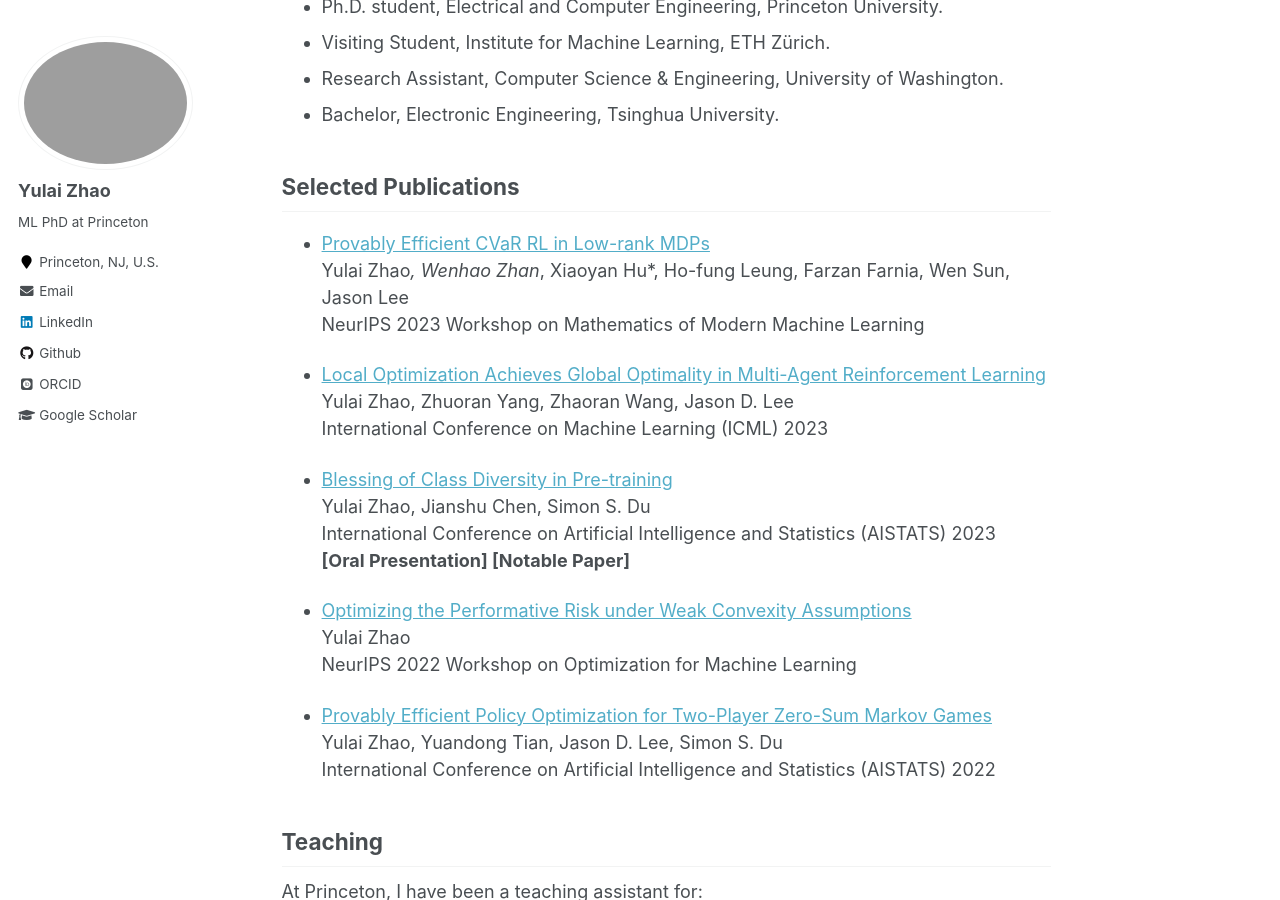
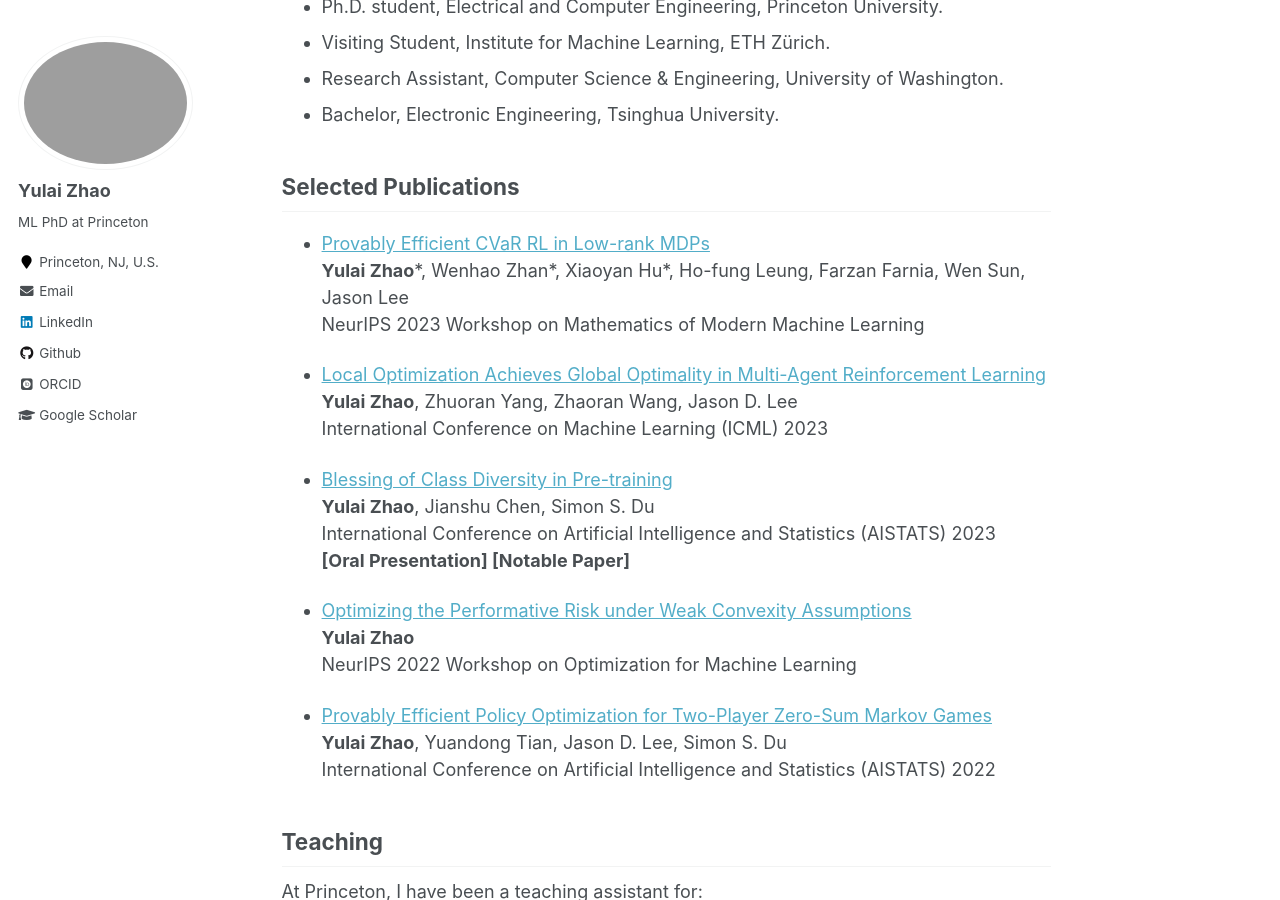
Before and after one commit to zhaoyl18/zhaoyl18.github.io, a Jekyll site: the page built from _pages/about.md, in a window 1280 px wide and 900 px high, scrolled down 401 px. Built offline with Jekyll 4.4.1, drawn with Linux system fonts in a browser that asks for light colours; some web fonts are replaced.

```diff
--- a/_pages/about.md
+++ b/_pages/about.md
@@ -25,24 +25,24 @@ My research interests lie in theories/experiments of modern machine learning. I
 ## Selected Publications
 
 * [Provably Efficient CVaR RL in Low-rank MDPs](https://openreview.net/forum?id=Vg6oMb7fbh)
-Yulai Zhao*, Wenhao Zhan*, Xiaoyan Hu*, Ho-fung Leung, Farzan Farnia, Wen Sun, Jason Lee
+**Yulai Zhao**\*, Wenhao Zhan\*, Xiaoyan Hu\*, Ho-fung Leung, Farzan Farnia, Wen Sun, Jason Lee
 NeurIPS 2023 Workshop on Mathematics of Modern Machine Learning
 
 * [Local Optimization Achieves Global Optimality in Multi-Agent Reinforcement Learning](https://proceedings.mlr.press/v202/zhao23j.html)
-Yulai Zhao, Zhuoran Yang, Zhaoran Wang, Jason D. Lee
+**Yulai Zhao**, Zhuoran Yang, Zhaoran Wang, Jason D. Lee
 International Conference on Machine Learning (ICML) 2023
 
 * [Blessing of Class Diversity in Pre-training](https://proceedings.mlr.press/v206/zhao23a.html)
-Yulai Zhao, Jianshu Chen, Simon S. Du
+**Yulai Zhao**, Jianshu Chen, Simon S. Du
 International Conference on Artificial Intelligence and Statistics (AISTATS) 2023
 **[Oral Presentation] [Notable Paper]**
 
 * [Optimizing the Performative Risk under Weak Convexity Assumptions](https://openreview.net/forum?id=Ut_vApkulkk)
-Yulai Zhao
+**Yulai Zhao**
 NeurIPS 2022 Workshop on Optimization for Machine Learning
 
 * [Provably Efficient Policy Optimization for Two-Player Zero-Sum Markov Games](https://proceedings.mlr.press/v151/zhao22b.html)
-Yulai Zhao, Yuandong Tian, Jason D. Lee, Simon S. Du
+**Yulai Zhao**, Yuandong Tian, Jason D. Lee, Simon S. Du
 International Conference on Artificial Intelligence and Statistics (AISTATS) 2022
 
 ## Teaching
```
